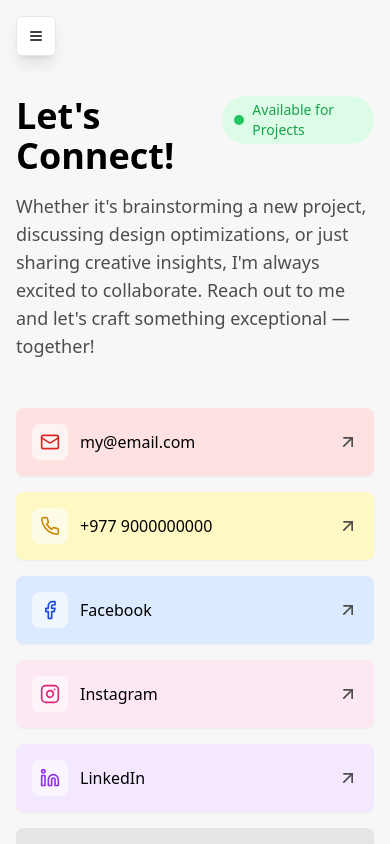
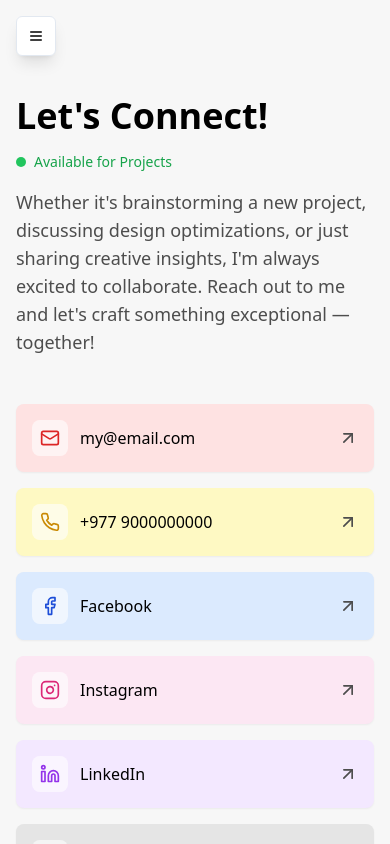
Before and after one commit to haitomnsg/haitomnsPortfolio, a React app: page /contact in a window 390 px wide. Shown: the top 844 px of the page. Built offline with nearby package versions, Linux system fonts and the light colour scheme; the HTML template or start-up script is replaced by a standard one; a web font is replaced by a local one.

Commit message:
[dyad] Adjusted 'Available for Projects' layout for mobile - wrote 1 file(s)

```diff
--- a/src/pages/Contact.tsx
+++ b/src/pages/Contact.tsx
@@ -16,15 +16,15 @@ const contactLinks = [
     icon: Mail,
     text: "my@email.com",
     href: "mailto:my@email.com",
-    bgColor: "bg-red-100",      // Changed to red theme
-    iconColor: "text-red-600"   // Changed to red theme
+    bgColor: "bg-red-100",
+    iconColor: "text-red-600"
   },
   {
     icon: Phone,
     text: "+977 9000000000",
     href: "tel:+9779000000000",
-    bgColor: "bg-yellow-100",   // Changed to yellow theme
-    iconColor: "text-yellow-600" // Changed to yellow theme
+    bgColor: "bg-yellow-100",
+    iconColor: "text-yellow-600"
   },
   {
     icon: Facebook,
@@ -44,8 +44,8 @@ const contactLinks = [
     icon: Linkedin,
     text: "LinkedIn",
     href: "#",
-    bgColor: "bg-purple-100",  // Changed to purple theme
-    iconColor: "text-purple-600" // Changed to purple theme
+    bgColor: "bg-purple-100",
+    iconColor: "text-purple-600"
   },
   {
     icon: Github,
@@ -111,15 +111,24 @@ const Contact = () => {
     <div className="space-y-12">
       {/* Header Section */}
       <section>
-        <div className="flex justify-between items-start mb-4">
+        <div className="flex flex-col md:flex-row md:justify-between md:items-start mb-4">
           <h1 className="text-4xl font-semibold text-foreground">Let's Connect!</h1>
-          <div className="flex items-center space-x-2 text-sm text-green-600 bg-green-100 px-3 py-1 rounded-full">
+          {/* Desktop Status Indicator */}
+          <div className="hidden md:flex items-center space-x-2 text-sm text-green-600 bg-green-100 px-3 py-1 rounded-full">
             <span className="relative flex h-2.5 w-2.5">
               <span className="animate-ping absolute inline-flex h-full w-full rounded-full bg-green-400 opacity-75"></span>
               <span className="relative inline-flex rounded-full h-2.5 w-2.5 bg-green-500"></span>
             </span>
             <span>Available for Projects</span>
           </div>
+        </div>
+        {/* Mobile Status Indicator */}
+        <div className="flex items-center space-x-2 text-sm text-green-600 md:hidden mb-4">
+          <span className="relative flex h-2.5 w-2.5">
+            <span className="animate-ping absolute inline-flex h-full w-full rounded-full bg-green-400 opacity-75"></span>
+            <span className="relative inline-flex rounded-full h-2.5 w-2.5 bg-green-500"></span>
+          </span>
+          <span>Available for Projects</span>
         </div>
         <p className="text-lg text-muted-foreground max-w-3xl">
           {introText}
```
